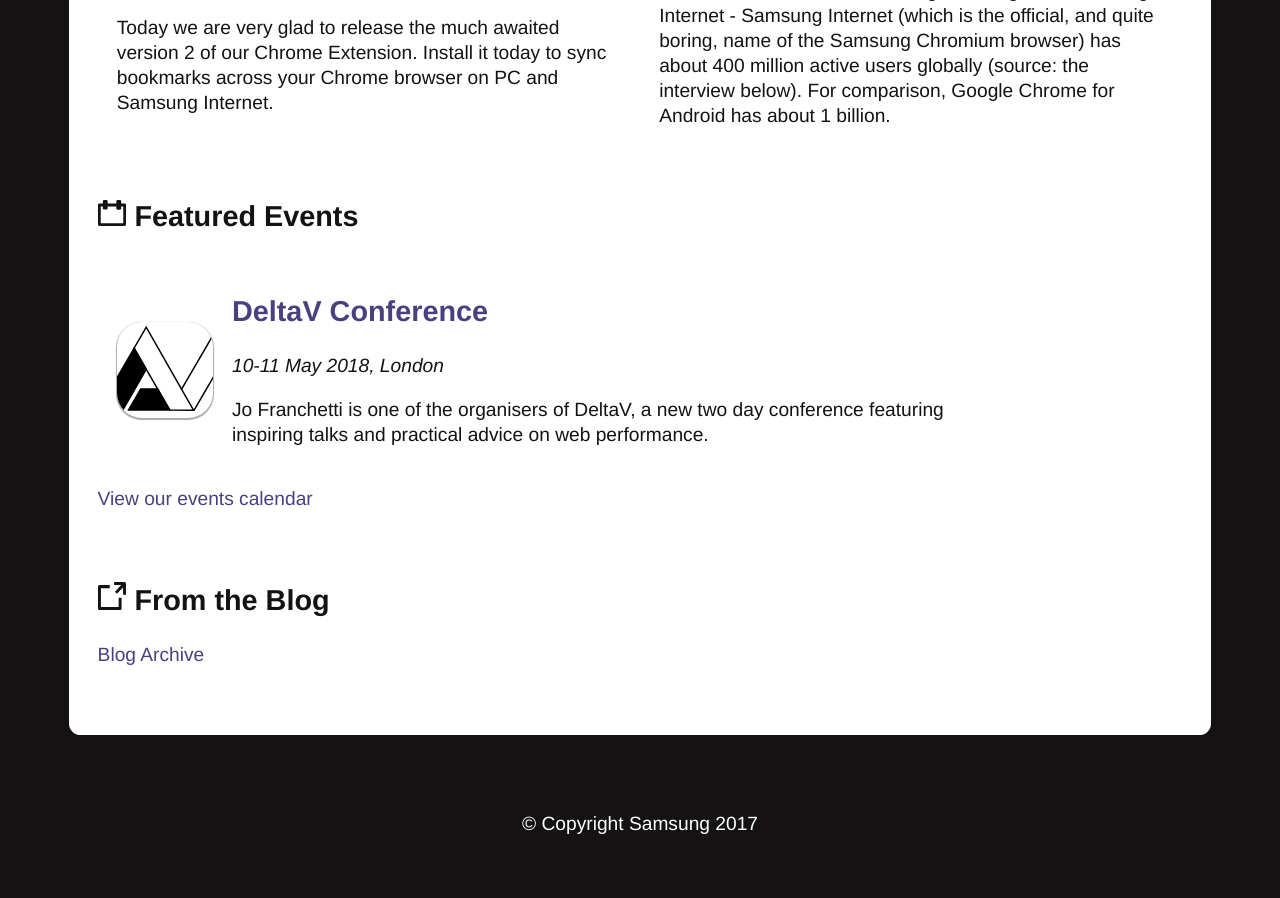
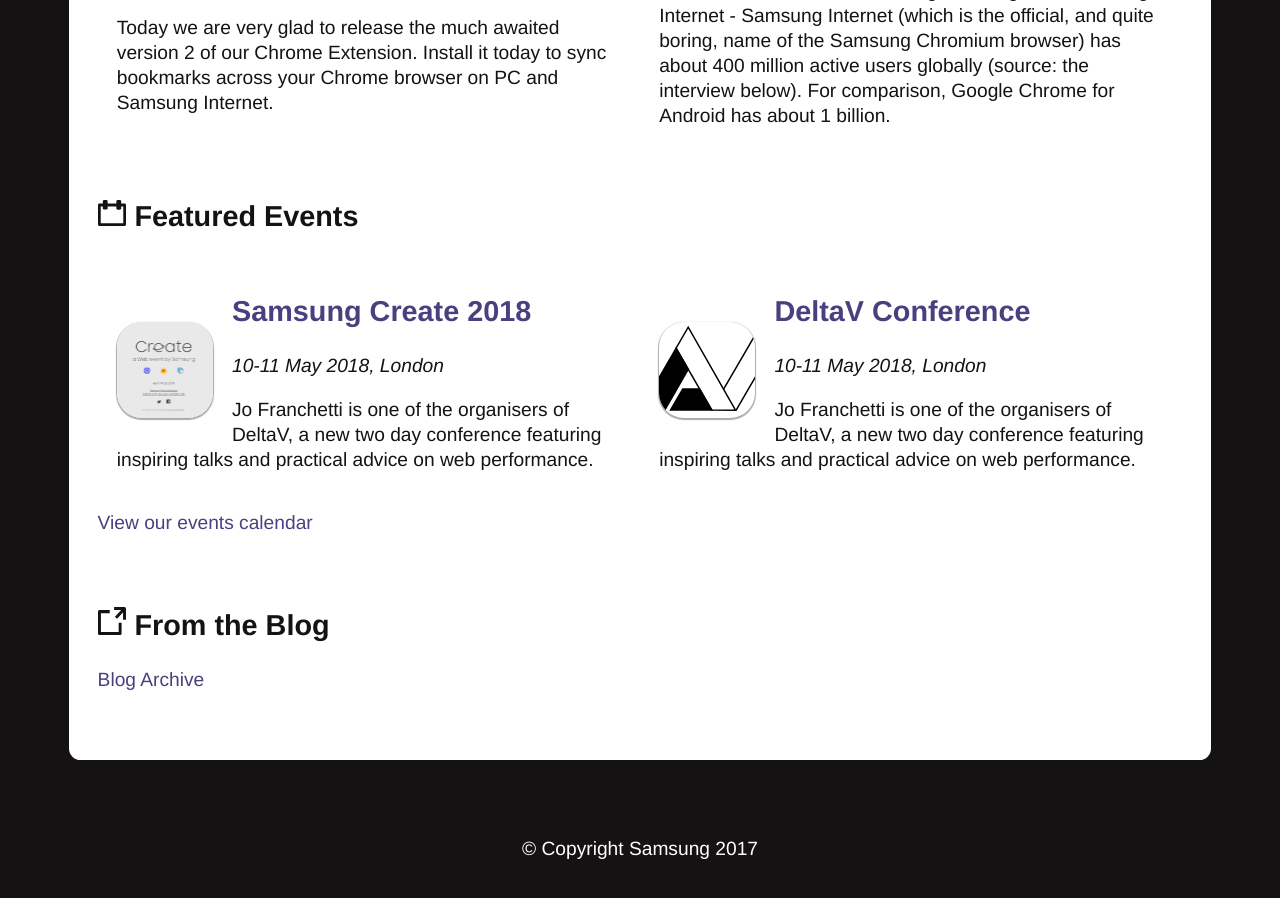
Before and after one commit to SamsungInternet/homepage-archive, a Jekyll site: the page built from index.html, in a window 1280 px wide and 900 px high, scrolled down 2152 px. Built offline with Jekyll 4.4.1, drawn with Linux system fonts in a browser that asks for light colours; before the commit the page ends 3027 px from its top, so only the background shows below that.

Commit message:
Added Create Event link

```diff
--- /dev/null
+++ b/devhubnext/css/style.css
@@ -0,0 +1,3 @@
+#main{
+    display:grid;
+}
--- a/index.html
+++ b/index.html
@@ -49,6 +49,11 @@
 	<h1><img src="images/calendarLogo.svg" class="title-icon" alt="Events"> Featured Events</h1>
 	<div class="norm-subSection_feed">
 		<div class="feed-item">
+			<a href="https://samsungcreate.com/"><img src="images/events/create18.png" class="feed-item_image"><h2>Samsung Create 2018</h2></a>
+			<p><em>10-11 May 2018, London</em></p>
+			<p>Jo Franchetti is one of the organisers of DeltaV, a new two day conference featuring inspiring talks and practical advice on web performance.</p>
+		</div>
+		<div class="feed-item">
 			<a href="https://2018.deltavconf.com/"><img src="images/events/deltav.svg" class="feed-item_image"><h2>DeltaV Conference</h2></a>
 			<p><em>10-11 May 2018, London</em></p>
 			<p>Jo Franchetti is one of the organisers of DeltaV, a new two day conference featuring inspiring talks and practical advice on web performance.</p>
```
Also changed, not shown: devhubnext/index.html (added, +13 -0 lines), images/events/create18.PNG (added).
